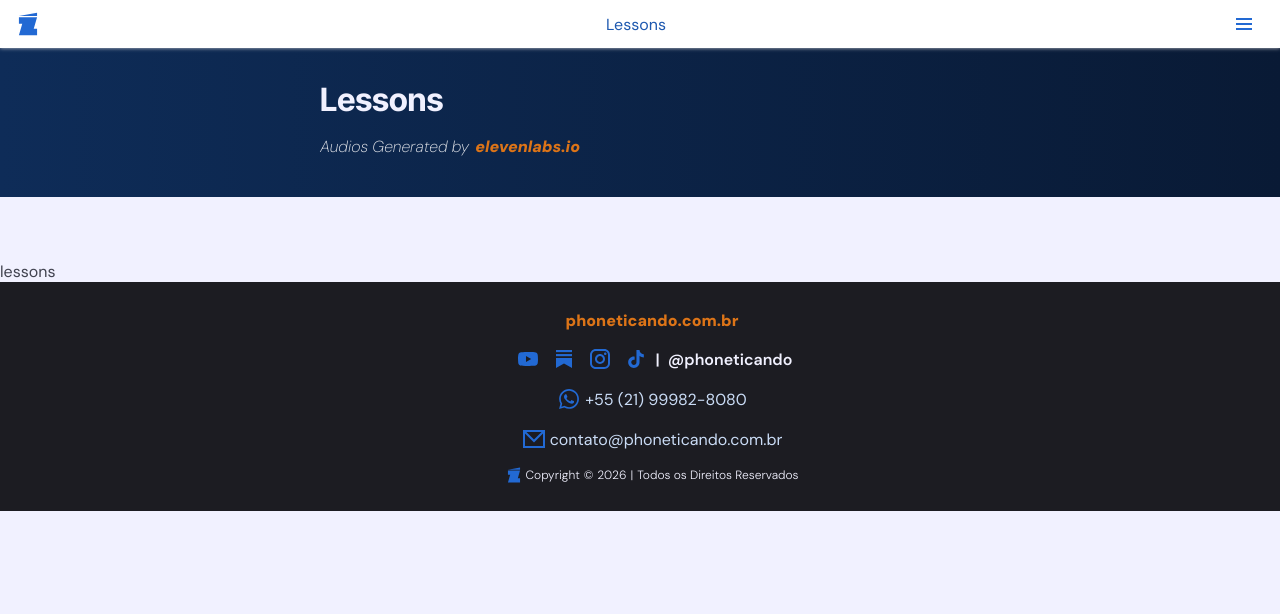
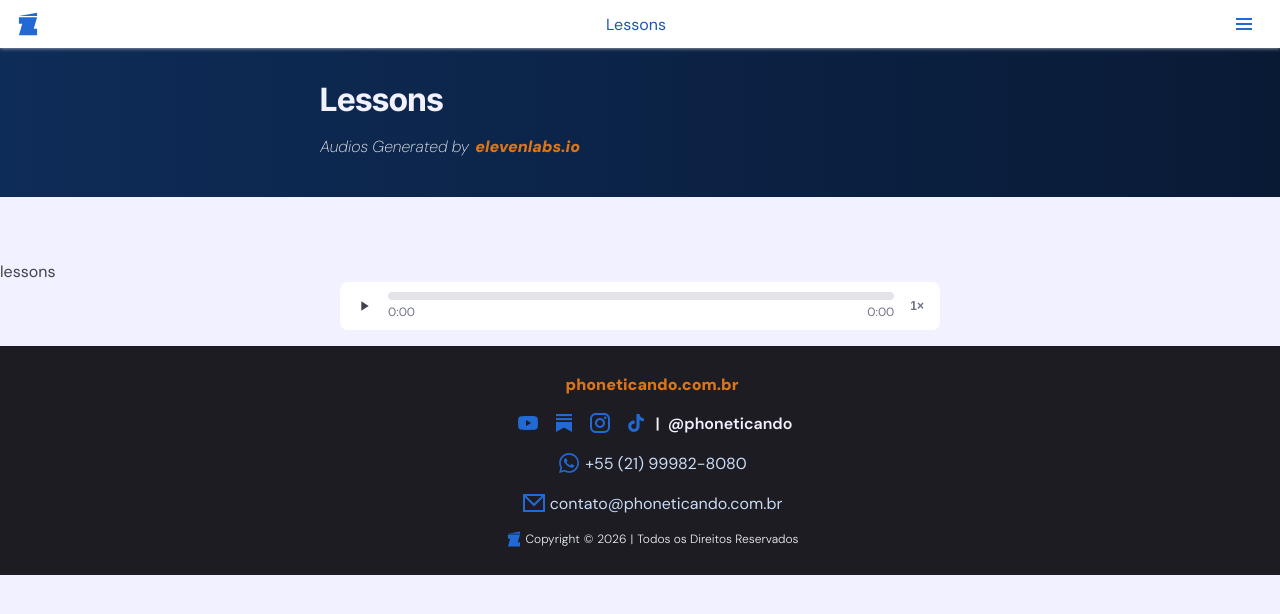
Before and after one commit to joseapp25/hub-phoneticando, a Vue app: page /lessons in a window 1280 px wide. Shown: the top 614 px of the page. Built offline with nearby package versions, Linux system fonts and the light colour scheme.

Commit message:
audio player added

```diff
--- /dev/null
+++ b/src/components/AudioPlayer.vue
@@ -0,0 +1,206 @@
+<template>
+  <!-- Hidden native audio element — handles all the real playback logic -->
+  <audio
+    ref="audioRef"
+    :src="src"
+    preload="metadata"
+    @timeupdate="onTimeUpdate"
+    @loadedmetadata="onLoaded"
+    @ended="onEnded"
+  />
+
+  <div class="player" :class="{ playing }">
+    <!-- Play / Pause -->
+    <button
+      class="play-btn"
+      :aria-label="playing ? 'Pause' : 'Play'"
+      @click="togglePlay"
+    >
+      <svg v-if="!playing" viewBox="0 0 24 24" width="16" height="16" fill="currentColor">
+        <path d="M8 5v14l11-7z" />
+      </svg>
+      <svg v-else viewBox="0 0 24 24" width="16" height="16" fill="currentColor">
+        <path d="M6 19h4V5H6v14zm8-14v14h4V5h-4z" />
+      </svg>
+    </button>
+
+    <!-- Progress + times -->
+    <div class="progress-wrap">
+      <div
+        class="progress-track"
+        role="slider"
+        :aria-valuenow="Math.round(currentTime)"
+        :aria-valuemax="Math.round(duration)"
+        aria-label="Seek"
+        @click="seek"
+      >
+        <div class="progress-fill" :style="{ width: progressPct + '%' }" />
+      </div>
+      <div class="time-row">
+        <span>{{ formatTime(currentTime) }}</span>
+        <span>{{ formatTime(duration) }}</span>
+      </div>
+    </div>
+
+    <!-- Playback speed -->
+    <button class="speed-btn" @click="cycleSpeed">
+      {{ currentSpeed }}×
+    </button>
+  </div>
+</template>
+
+<script setup>
+import { ref, computed } from "vue";
+
+const props = defineProps({
+  src: { type: String, required: true },
+});
+
+const emit = defineEmits(["timeupdate"]);
+
+const audioRef  = ref(null);
+const playing   = ref(false);
+const currentTime = ref(0);
+const duration  = ref(0);
+
+const SPEEDS = [1, 1.25, 1.5, 2];
+const speedIndex = ref(0);
+const currentSpeed = computed(() => SPEEDS[speedIndex.value]);
+
+const progressPct = computed(() =>
+  duration.value ? (currentTime.value / duration.value) * 100 : 0
+);
+
+function formatTime(secs) {
+  if (!secs || isNaN(secs)) return "0:00";
+  const m = Math.floor(secs / 60);
+  const s = Math.floor(secs % 60);
+  return `${m}:${String(s).padStart(2, "0")}`;
+}
+
+function togglePlay() {
+  const audio = audioRef.value;
+  if (!audio) return;
+  if (playing.value) {
+    audio.pause();
+    playing.value = false;
+  } else {
+    audio.play();
+    playing.value = true;
+  }
+}
+
+function onTimeUpdate() {
+  currentTime.value = audioRef.value?.currentTime ?? 0;
+  emit("timeupdate", currentTime.value);
+}
+
+function onLoaded() {
+  duration.value = audioRef.value?.duration ?? 0;
+}
+
+function onEnded() {
+  playing.value = false;
+  currentTime.value = 0;
+}
+
+function seek(event) {
+  const track = event.currentTarget;
+  const rect  = track.getBoundingClientRect();
+  const ratio = (event.clientX - rect.left) / rect.width;
+  const newTime = ratio * duration.value;
+  audioRef.value.currentTime = newTime;
+  currentTime.value = newTime;
+}
+
+function cycleSpeed() {
+  speedIndex.value = (speedIndex.value + 1) % SPEEDS.length;
+  audioRef.value.playbackRate = currentSpeed.value;
+}
+</script>
+
+<style scoped>
+.player {
+  display: flex;
+  align-items: center;
+  gap: 8px;
+  background: var(--color-bg, #fff);
+  border-radius: 8px;
+  padding: 8px;
+  margin-bottom: 1rem;
+}
+
+/* Play / Pause button */
+.play-btn {
+  width: 32px;
+  height: 32px;
+  flex-shrink: 0;
+  border-radius: 8px;
+  border: none;
+  background: transparent;
+  cursor: pointer;
+  display: flex;
+  align-items: center;
+  justify-content: center;
+  color: var(--graycool800);
+  transition: background 0.2s;
+}
+.play-btn:hover {
+  background: var(--graycool100);
+  transition: background 0.2s;
+}
+
+/* Progress bar */
+.progress-wrap {
+  flex: 1;
+  display: flex;
+  flex-direction: column;
+  gap: 4px;
+  min-width: 0;
+}
+
+.progress-track {
+  width: 100%;
+  height: 8px;
+  background: var(--graycool100);
+  border-radius: 4px;
+  cursor: pointer;
+  position: relative;
+}
+
+.progress-fill {
+  height: 100%;
+  background: var(--cerulean200);
+  border-radius: 2px;
+  pointer-events: none;
+  transition: width 0.2s linear;
+}
+
+.time-row {
+  display: flex;
+  justify-content: space-between;
+  font-size: 12px;
+  color: var(--graycool600);
+  font-variant-numeric: tabular-nums;
+}
+
+/* Speed button */
+.speed-btn {
+  font-size: 12px;
+  font-weight: 600;
+  color: var(--graycool600);
+  background: none;
+  border: none;
+  border-radius: 8px;
+  padding: 4px 8px;
+  cursor: pointer;
+  white-space: nowrap;
+  transition: color 0.2s, background 0.2s;
+  flex-shrink: 0;
+}
+.speed-btn:hover {
+  color: var(--graycool800);
+  background: var(--graycool100);
+  transition: color 0.2s, background 0.2s;
+}
+</style>
--- a/src/pages/Lessons.vue
+++ b/src/pages/Lessons.vue
@@ -2,12 +2,24 @@
 
     <div>lessons</div>
 
+    <div class="test">
+        <AudioPlayer />
+    </div>
+
 </template>
 
 <script setup>
-
+import AudioPlayer from "../components/AudioPlayer.vue";
 </script>
 
 <style scoped>
 
+.test {
+    max-width: 600px;
+    margin-left: auto;
+    margin-right: auto;
+    padding-left: 24px;
+    padding-right: 24px;
+}
+
 </style>
```
